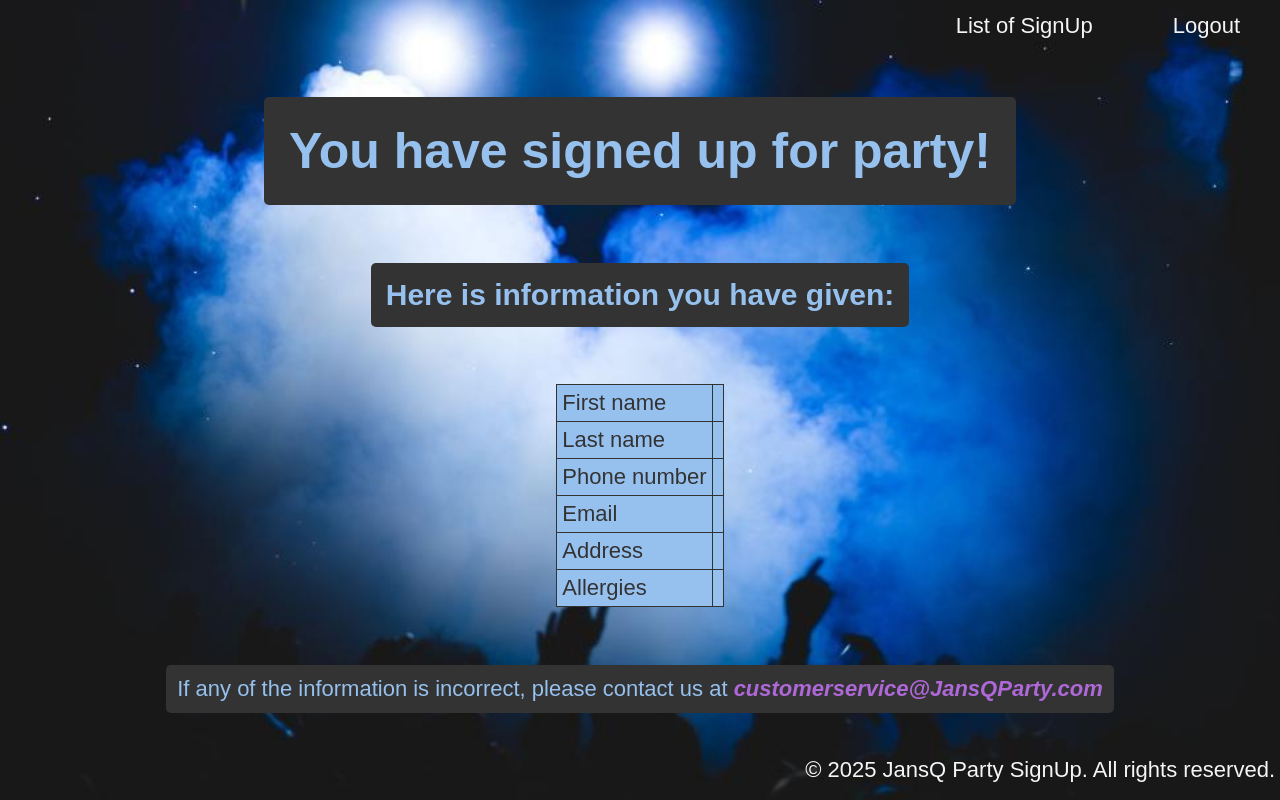
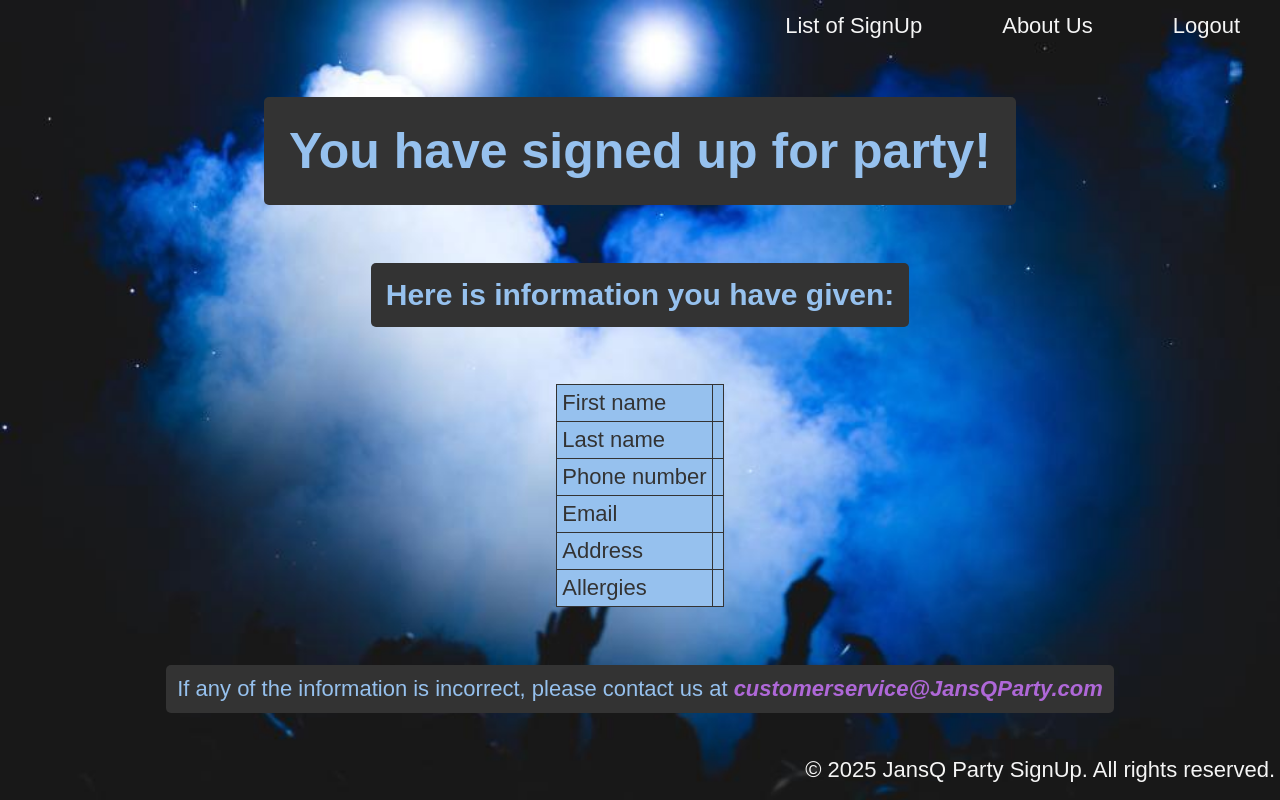
Before and after one commit to JansQ-75/PartySignUp, a website: page public/personDetails.html in a window 1280 px wide. Drawn offline with Linux system fonts and the light colour scheme.

Commit message:
corrected nav bar

```diff
--- a/public/personDetails.html
+++ b/public/personDetails.html
@@ -11,6 +11,7 @@
         <nav>
             <ul>
                 <li><a href="./list.html">List of SignUp</a></li>
+                <li><a href="./aboutUs.html">About Us</a></li>
                 <li><a id="logout" href="./index.html">Logout</a></li>
             </ul>
         </nav>
```
Also changed, not shown: public/thanks.html (+1 -0 lines).
